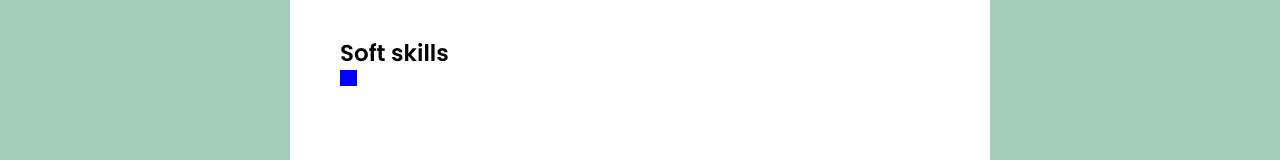
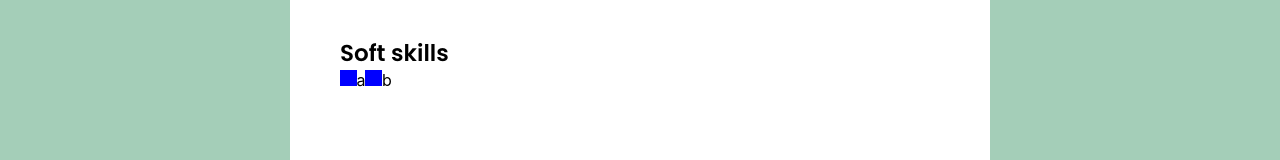
Before and after one commit to cxcongcong/e-portfolio, a React (Create React App) app: page /Skills in a window 1280 px wide. Shown: the part 384-544 px from the top of the page. Built offline with nearby package versions, Linux system fonts and the light colour scheme.

Commit message:
skill page updated

```diff
--- a/src/components/Icons/Square.js
+++ b/src/components/Icons/Square.js
@@ -7,6 +7,7 @@ function Square(props) {
                 left:props.left,
                 top:props.top,
                 background:props.bgcolor,
+                display:props.display
                 }}>
         </div>
     )
--- a/src/components/Skills/Skills.js
+++ b/src/components/Skills/Skills.js
@@ -10,7 +10,8 @@ function Skills() {
                     <div className='resume-skills-info-block'>
                         <div className='resume-skills-heading'>Soft skills</div>
                         <div className='resume-skills-context' style={{position:'relative'}}>
-                            <Square top="10px" left="10px" bgcolor="blue"/>
+                            <Square bgcolor="blue" display="inline-block"/>a
+                            <Square bgcolor="blue" display="inline-block"/>b
                         </div>
                     </div>
                 </div>
```
